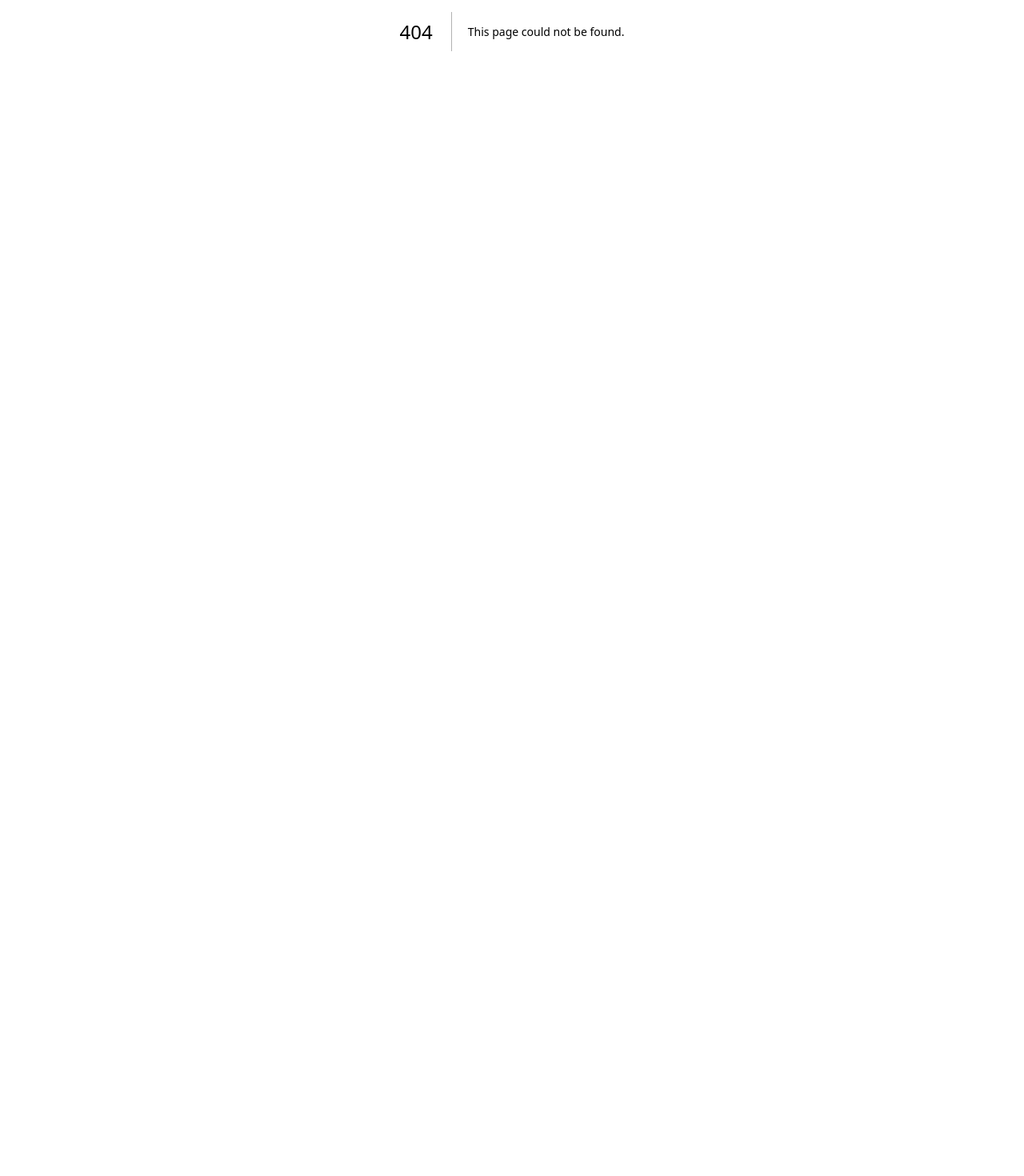
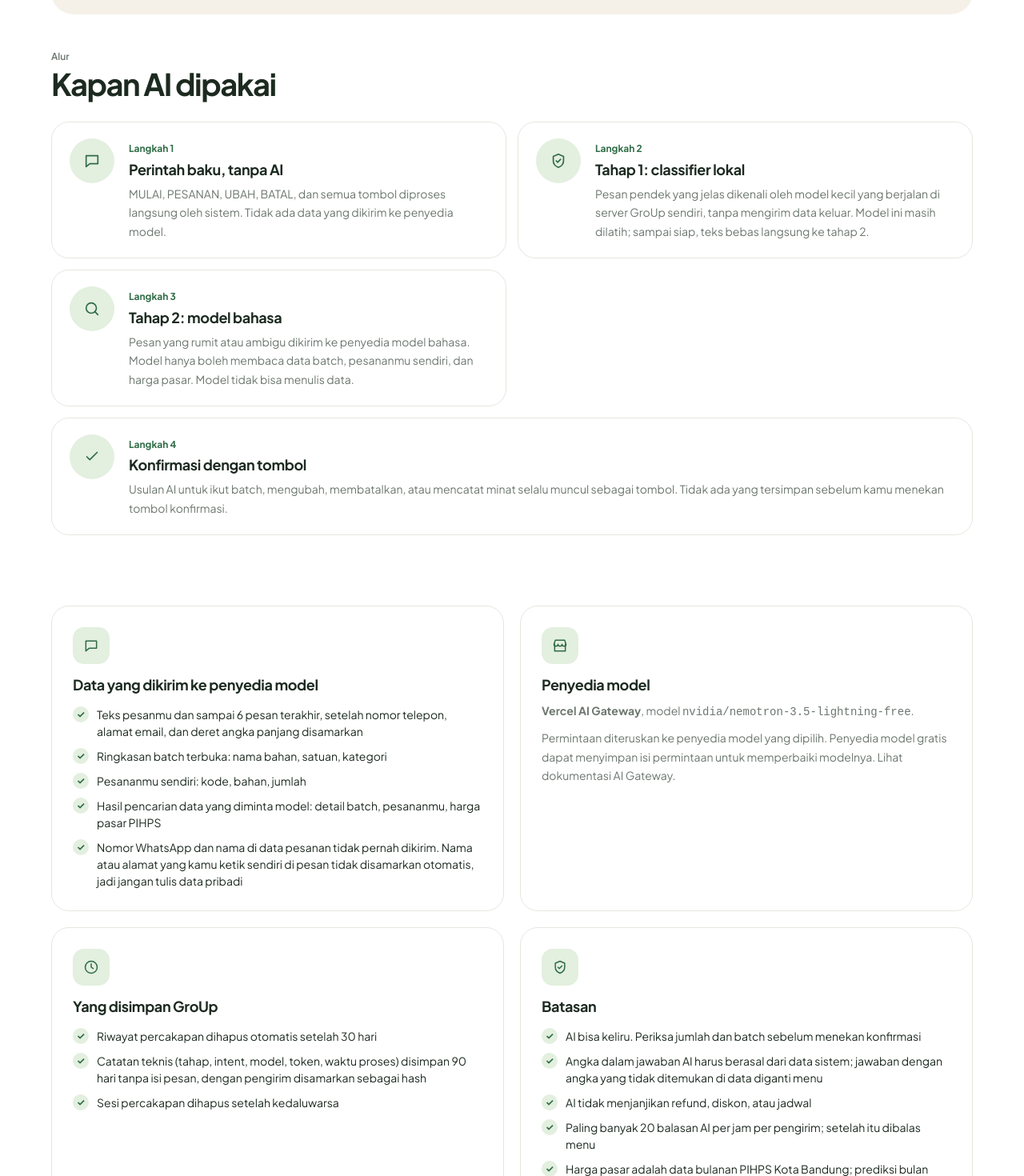
Before and after one commit to ghinayantes/GroUp, a Next.js app: page /transparansi-ai in a window 1280 px wide. Before the commit this address had no page. Shown: the part 361-1831 px from the top of the page at 80% size. Before the commit the page ends 800 px from the top, so only its background shows below. Built offline with nearby package versions, Linux system fonts and the light colour scheme; no server answers; the database is empty.

Commit message:
feat(site): add AI transparency page and link it from the footer and simulator

```diff
--- a/app/(site)/simulator/page.tsx
+++ b/app/(site)/simulator/page.tsx
@@ -1,4 +1,5 @@
 import type { Metadata } from "next";
+import Link from "next/link";
 import ChatSimulator from "@/components/site/ChatSimulator";
 import PageHero from "@/components/site/PageHero";
 
@@ -6,7 +7,9 @@ export const metadata: Metadata = { title: "Coba simulator WhatsApp — GroUp" }
 
 export default function SimulatorPage() {
   return <main>
-    <PageHero crumbs={[{ label: "Simulator" }]} title={<>Coba pesan lewat <em>WhatsApp</em> di sini</>} description="Simulator ini memakai agen yang sama dengan nomor WhatsApp GroUp. Kirim MULAI, pilih batch, lalu konfirmasi pesananmu tanpa perlu membuka WhatsApp." />
+    <PageHero crumbs={[{ label: "Simulator" }]} title={<>Coba pesan lewat <em>WhatsApp</em> di sini</>} description="Simulator ini memakai agen yang sama dengan nomor WhatsApp GroUp. Kirim MULAI, pilih batch, lalu konfirmasi pesananmu tanpa perlu membuka WhatsApp.">
+      <p>Balasan bertanda 🤖 dibantu AI. <Link href="/transparansi-ai">Cara kerjanya</Link></p>
+    </PageHero>
     <section className="section">
       <ChatSimulator />
     </section>
--- /dev/null
+++ b/app/(site)/transparansi-ai/page.tsx
@@ -0,0 +1,98 @@
+import type { Metadata } from "next";
+import Link from "next/link";
+import Icon from "@/components/site/Icon";
+import PageHero from "@/components/site/PageHero";
+import { selectStage2Model, type Provider } from "@/lib/agent/model-provider";
+
+export const metadata: Metadata = { title: "Transparansi AI — GroUp" };
+
+const PROVIDER_INFO: Record<Provider, { name: string; retention: React.ReactNode }> = {
+  google: {
+    name: "Google Gemini API (tier gratis)",
+    retention: <>Pada tier gratis, Google dapat menyimpan dan memakai isi permintaan untuk mengembangkan produknya, termasuk ditinjau manusia. Lihat <a href="https://ai.google.dev/gemini-api/terms" rel="noreferrer" target="_blank">ketentuan Gemini API</a>.</>,
+  },
+  gateway: {
+    name: "Vercel AI Gateway",
+    retention: <>Permintaan diteruskan ke penyedia model yang dipilih. Penyedia model gratis dapat menyimpan isi permintaan untuk memperbaiki modelnya. Lihat <a href="https://vercel.com/docs/ai-gateway" rel="noreferrer" target="_blank">dokumentasi AI Gateway</a>.</>,
+  },
+  "openai-compatible": {
+    name: "Penyedia model dengan API kompatibel OpenAI",
+    retention: "Penyedia dapat menyimpan isi permintaan sesuai kebijakannya masing-masing.",
+  },
+};
+
+const stages = [
+  { icon: "chat" as const, title: "Perintah baku, tanpa AI", body: "MULAI, PESANAN, UBAH, BATAL, dan semua tombol diproses langsung oleh sistem. Tidak ada data yang dikirim ke penyedia model." },
+  { icon: "shield" as const, title: "Tahap 1: classifier lokal", body: "Pesan pendek yang jelas dikenali oleh model kecil yang berjalan di server GroUp sendiri, tanpa mengirim data keluar. Model ini masih dilatih; sampai siap, teks bebas langsung ke tahap 2." },
+  { icon: "search" as const, title: "Tahap 2: model bahasa", body: "Pesan yang rumit atau ambigu dikirim ke penyedia model bahasa. Model hanya boleh membaca data batch, pesananmu sendiri, dan harga pasar. Model tidak bisa menulis data." },
+  { icon: "check" as const, title: "Konfirmasi dengan tombol", body: "Usulan AI untuk ikut batch, mengubah, membatalkan, atau mencatat minat selalu muncul sebagai tombol. Tidak ada yang tersimpan sebelum kamu menekan tombol konfirmasi." },
+];
+
+export default function AiTransparencyPage() {
+  const selected = selectStage2Model(process.env);
+  const provider = selected ? PROVIDER_INFO[selected.provider] : null;
+
+  return <main>
+    <PageHero crumbs={[{ label: "Transparansi AI" }]} title={<>Cara kerja <em>AI</em> di GroUp</>} description="Balasan bertanda 🤖 dibantu AI. Halaman ini menjelaskan kapan AI dipakai, data apa yang dikirim, dan batasannya." />
+
+    <section className="section">
+      <div className="section-head"><div><span className="eyebrow">Alur</span><h2>Kapan AI dipakai</h2></div></div>
+      <ol className="timeline">
+        {stages.map((stage, index) => <li key={stage.title}>
+          <span className="timeline-icon"><Icon name={stage.icon} size={22} /></span>
+          <div><small>Langkah {index + 1}</small><h3>{stage.title}</h3><p>{stage.body}</p></div>
+        </li>)}
+      </ol>
+    </section>
+
+    <section className="section info-grid">
+      <article className="info-card">
+        <span className="info-icon"><Icon name="chat" /></span>
+        <h3>Data yang dikirim ke penyedia model</h3>
+        <ul className="check-list">
+          <li>Teks pesanmu dan sampai 6 pesan terakhir, setelah nomor telepon, alamat email, dan deret angka panjang disamarkan</li>
+          <li>Ringkasan batch terbuka: nama bahan, satuan, kategori</li>
+          <li>Pesananmu sendiri: kode, bahan, jumlah</li>
+          <li>Hasil pencarian data yang diminta model: detail batch, pesananmu, harga pasar PIHPS</li>
+          <li>Nomor WhatsApp dan nama di data pesanan tidak pernah dikirim. Nama atau alamat yang kamu ketik sendiri di pesan tidak disamarkan otomatis, jadi jangan tulis data pribadi</li>
+        </ul>
+      </article>
+      <article className="info-card">
+        <span className="info-icon"><Icon name="store" /></span>
+        <h3>Penyedia model</h3>
+        {provider && selected
+          ? <><p><b>{provider.name}</b>, model <code>{selected.label}</code>.</p><p>{provider.retention}</p></>
+          : <p>AI tahap 2 sedang tidak aktif. Teks bebas dibalas dengan menu.</p>}
+      </article>
+      <article className="info-card">
+        <span className="info-icon"><Icon name="clock" /></span>
+        <h3>Yang disimpan GroUp</h3>
+        <ul className="check-list">
+          <li>Riwayat percakapan dihapus otomatis setelah 30 hari</li>
+          <li>Catatan teknis (tahap, intent, model, token, waktu proses) disimpan 90 hari tanpa isi pesan, dengan pengirim disamarkan sebagai hash</li>
+          <li>Sesi percakapan dihapus setelah kedaluwarsa</li>
+        </ul>
+      </article>
+      <article className="info-card">
+        <span className="info-icon"><Icon name="shield" /></span>
+        <h3>Batasan</h3>
+        <ul className="check-list">
+          <li>AI bisa keliru. Periksa jumlah dan batch sebelum menekan konfirmasi</li>
+          <li>Angka dalam jawaban AI harus berasal dari data sistem; jawaban dengan angka yang tidak ditemukan di data diganti menu</li>
+          <li>AI tidak menjanjikan refund, diskon, atau jadwal</li>
+          <li>Paling banyak 20 balasan AI per jam per pengirim; setelah itu dibalas menu</li>
+          <li>Harga pasar adalah data bulanan PIHPS Kota Bandung; prediksi bulan depan bukan jaminan</li>
+        </ul>
+      </article>
+    </section>
+
+    <section className="section">
+      <div className="section-head"><div><span className="eyebrow">Evaluasi</span><h2>Bagaimana kami mengukurnya</h2></div></div>
+      <p>Agen diuji dengan pesan tulisan manusia dalam tiga mode: hanya perintah baku, hanya model bahasa, dan router dua tahap. Targetnya: tidak ada aksi tercatat tanpa konfirmasi, minimal 90% aksi benar, presisi tahap 1 minimal 97%, dan semua jawaban berangka sesuai data. Hasil evaluasi ditampilkan di sini setelah pengujian selesai.</p>
+    </section>
+
+    <section className="section">
+      <div className="cta-banner"><div><h2>Mau mencoba?</h2><p>Simulator memakai agen yang sama dengan nomor WhatsApp GroUp.</p></div><Link href="/simulator" className="button button-light">Buka simulator <Icon name="arrow" size={16} /></Link></div>
+    </section>
+  </main>;
+}
--- a/app/globals.css
+++ b/app/globals.css
@@ -429,6 +429,7 @@ button.pill{cursor:pointer}
 .chat-trace dt{color:var(--muted)}
 .chat-trace dd{margin:0;overflow-wrap:anywhere}
 .chat-trace code{font-size:12px}
+.info-card code{overflow-wrap:anywhere}
 .chat-trace-empty{font-size:13px;color:var(--muted)}
 .chat-picker{list-style:none;margin:0;padding:0;display:grid;gap:8px}
 .chat-picker button{width:100%;display:grid;gap:2px;text-align:left;padding:12px 14px;border:1px solid var(--line);border-radius:var(--radius-sm);background:#fff;cursor:pointer}
--- a/components/site/SiteFooter.tsx
+++ b/components/site/SiteFooter.tsx
@@ -9,7 +9,7 @@ export default function SiteFooter() {
         <p>Patungan bahan baku per batch untuk usaha mikro. Kuota, harga bertingkat, dan status pemenuhan terlihat terbuka.</p>
       </div>
       <div><h4>Belanja</h4><Link href="/patungan">Semua patungan</Link><Link href="/kategori">Kategori bahan</Link><Link href="/pesanan">Kelola pesanan</Link></div>
-      <div><h4>Informasi</h4><Link href="/cara-kerja">Cara kerja</Link><Link href="/cara-kerja#faq">Pertanyaan umum</Link><Link href="/supplier">Untuk supplier</Link></div>
+      <div><h4>Informasi</h4><Link href="/cara-kerja">Cara kerja</Link><Link href="/cara-kerja#faq">Pertanyaan umum</Link><Link href="/supplier">Untuk supplier</Link><Link href="/transparansi-ai">Transparansi AI</Link></div>
       <div><h4>Hubungi kami</h4><a href="mailto:mitra@group.id">mitra@group.id</a><span>Pesan via WhatsApp: kirim <b>MULAI</b></span><Link href="/simulator">Coba simulator</Link></div>
     </div>
     <div className="footer-bottom"><span>© 2026 GroUp</span><span>Belanja bersama, tumbuh bersama.</span></div>
```
